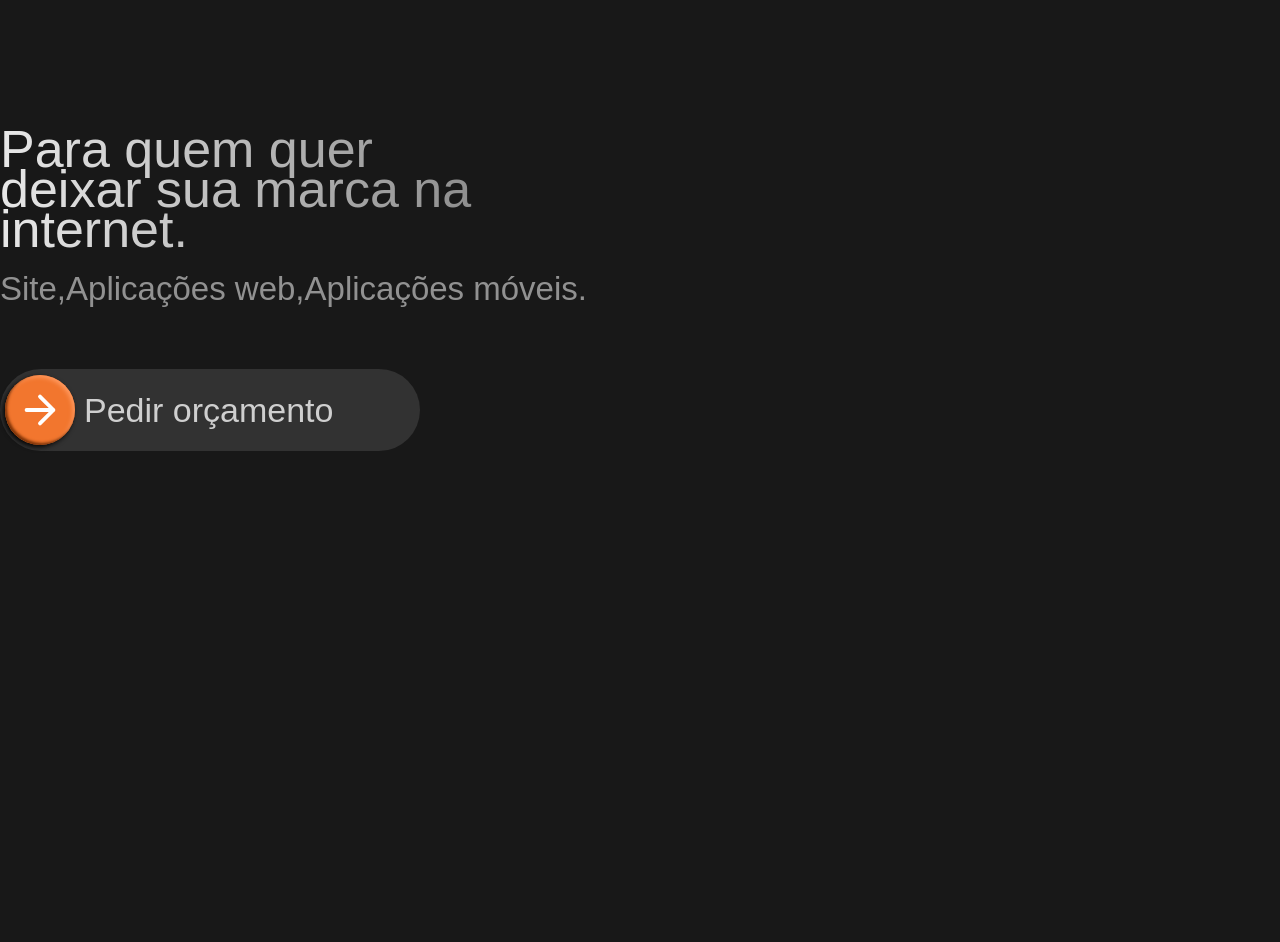
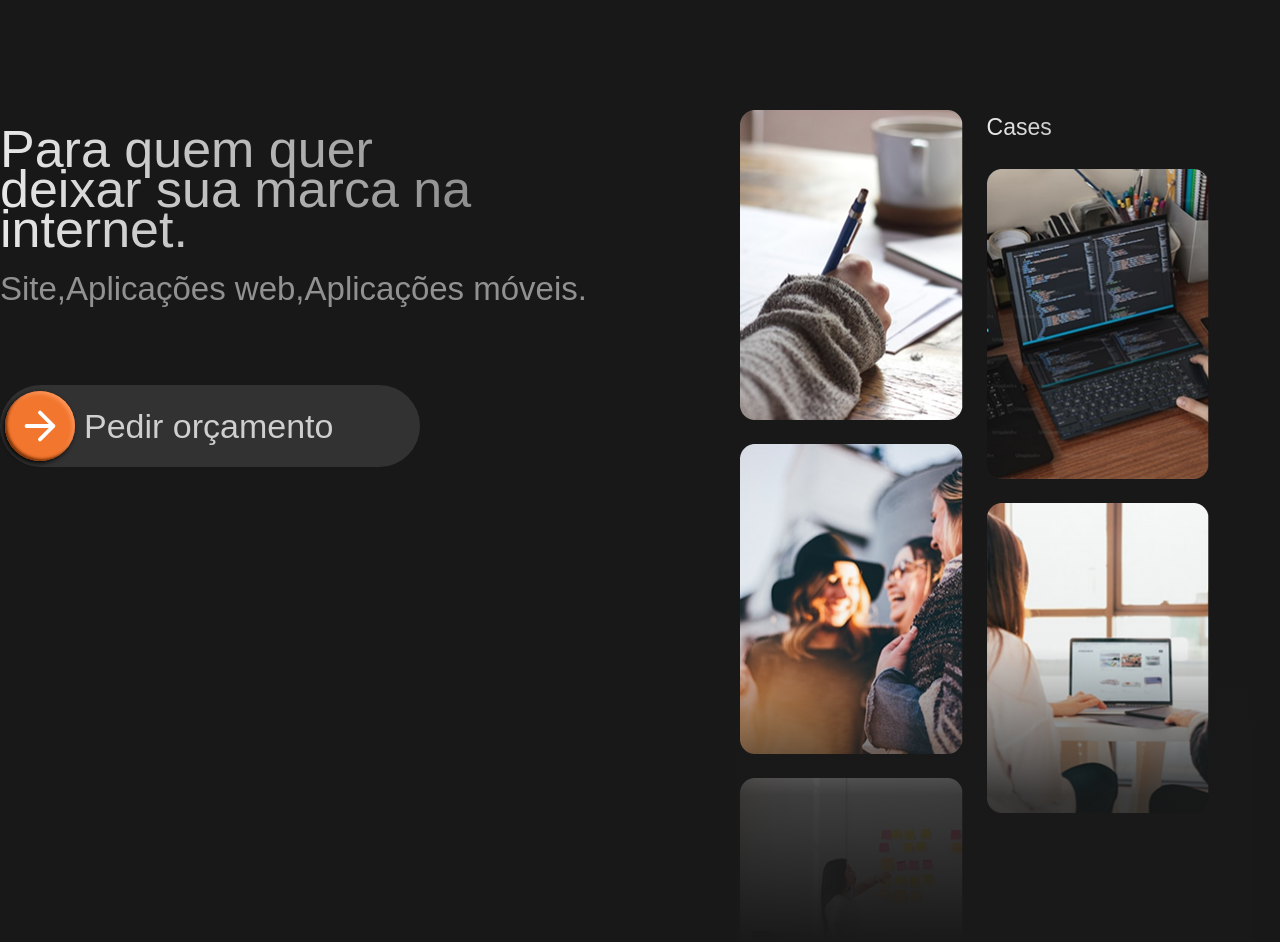
Before and after one commit to Douglas2803/Zerium, a Next.js app: page /components/Section/Hero in a window 1280 px wide. Shown: the top 942 px of the page. Before the commit the page ends 800 px from the top, so only its background shows below. Built offline with nearby package versions, Linux system fonts and the light colour scheme.

Commit message:
refactor: Alteração hero

```diff
--- a/src/app/components/Section/Hero/page.tsx
+++ b/src/app/components/Section/Hero/page.tsx
@@ -1,13 +1,17 @@
 import Button from "./Button/page"
+import Paralax from "./Paralax/page";
 import Title from "./Title/page"
 
 const Hero = () => {
   return (
-    <div className="flex flex-col items-center sm:items-start gap-16">
-      <Title />
-      <Button />
-    </div>
-  )
+    <>
+      <div className="flex flex-col items-center sm:items-start gap-16 xl:gap-20">
+        <Title />
+        <Button />
+      </div>
+      <Paralax />
+    </>
+  );
 }
 
 export default Hero
```
